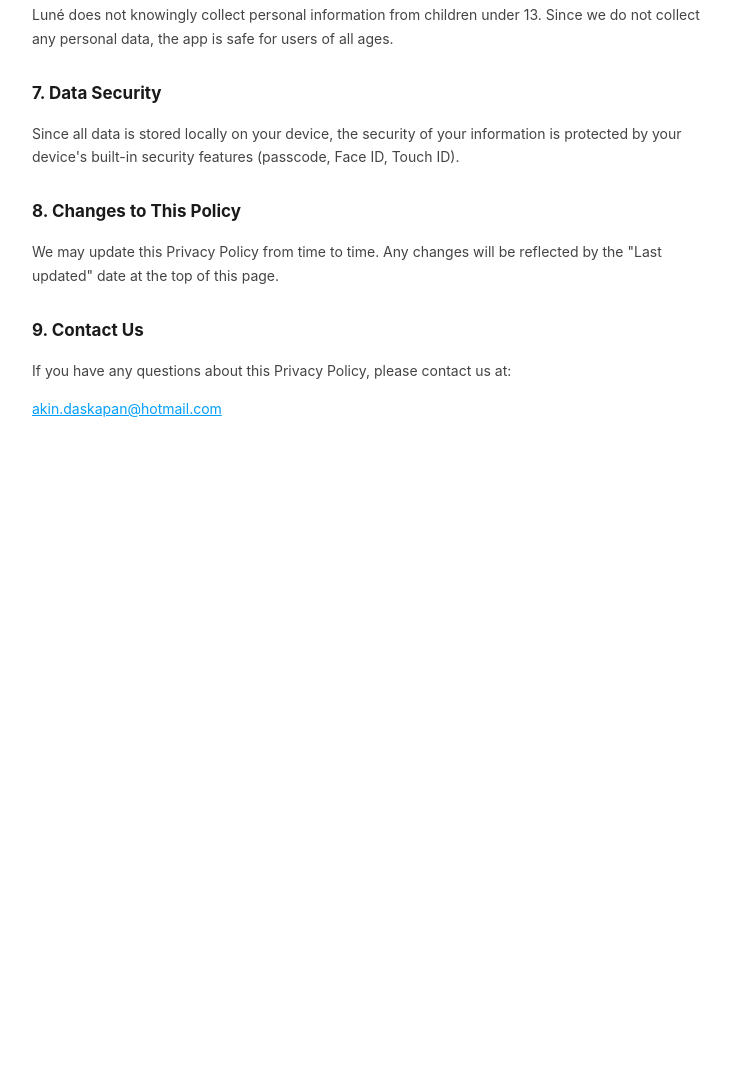
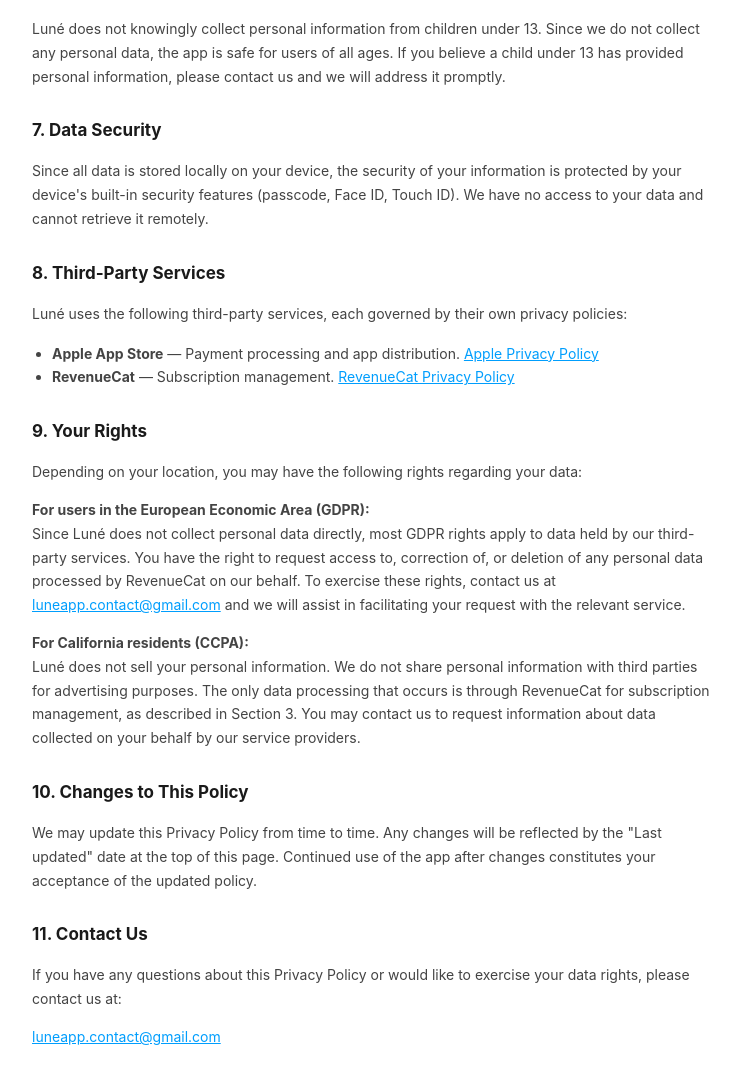
Before and after one commit to akindaskapan/lune-legal, a plain HTML site: page privacy-policy.html in a window 1280 px wide. Shown: the part 1288-2372 px from the top of the page, without its empty margins (268-1008 px from the left). Before the commit the page ends 1754 px from the top, so only its background shows below. Drawn offline with Linux system fonts and the light colour scheme.

Commit message:
Update privacy policy: GDPR, CCPA, KVKK, notification fix, new contact email

```diff
--- a/privacy-policy.html
+++ b/privacy-policy.html
@@ -15,7 +15,7 @@
 </head>
 <body>
     <h1>Privacy Policy</h1>
-    <p>Last updated: February 18, 2026</p>
+    <p>Last updated: February 20, 2026</p>
     <p>Luné ("we", "our", or "us") operates the Luné mobile application. This Privacy Policy explains how we handle your information when you use our app.</p>
 
     <h2>1. Data We Collect</h2>
@@ -23,13 +23,14 @@
     <p>All your preferences and content — including your name, selected theme, favorite quotes, custom affirmations, and notification settings — are stored <strong>locally on your device</strong> only. We have no access to this data.</p>
 
     <h2>2. Notifications</h2>
-    <p>Luné offers optional daily affirmation notifications (up to 3 per day). If you choose to enable notifications during onboarding or in your device settings, the app uses <strong>Apple Push Notification Service (APNs)</strong> to deliver these reminders to your device.</p>
-    <p>The affirmation content shown in notifications is selected locally on your device from your chosen category. No personal data is transmitted to us as part of this process. Apple's handling of notification delivery is governed by <a href="https://www.apple.com/legal/privacy/">Apple's Privacy Policy</a>.</p>
+    <p>Luné offers optional daily affirmation notifications (up to 3 per day). If you choose to enable notifications during onboarding or in your device settings, the app schedules these reminders locally on your device using Apple's local notification system.</p>
+    <p>The affirmation content shown in notifications is selected locally on your device. Morning notifications draw from motivational affirmations, afternoon from focus-oriented content, and evening from self-love affirmations. No personal data is transmitted as part of this process.</p>
     <p>You can disable notifications at any time through your device's Settings.</p>
 
     <h2>3. In-App Purchases & Subscriptions</h2>
     <p>Luné offers optional premium subscriptions (monthly, yearly) and a one-time lifetime purchase. These transactions are processed entirely by <strong>Apple</strong> through the App Store and managed via <strong>RevenueCat</strong>, a third-party subscription management service.</p>
-    <p>As part of subscription management, RevenueCat processes the following data: an anonymous app user ID, purchase history, device type, operating system version, and country (derived from App Store metadata). This data is used solely to verify and manage your subscription status. No personally identifiable information — such as your name, email address, or payment details — is shared with RevenueCat by our app. Payment is handled entirely by Apple. You can review RevenueCat's privacy policy at <a href="https://www.revenuecat.com/privacy">revenuecat.com/privacy</a>.</p>
+    <p>As part of subscription management, RevenueCat processes the following data: an anonymous app user ID, purchase history, device type, operating system version, and country (derived from App Store metadata). This data is used solely to verify and manage your subscription status. No personally identifiable information — such as your name, email address, or payment details — is shared with RevenueCat by our app. Payment is handled entirely by Apple.</p>
+    <p>You can review RevenueCat's privacy practices at <a href="https://www.revenuecat.com/privacy">revenuecat.com/privacy</a>.</p>
 
     <h2>4. Analytics & Tracking</h2>
     <p>Luné does <strong>not</strong> use any analytics, advertising, or tracking services. We do not collect usage data, device identifiers, or behavioral information.</p>
@@ -38,16 +39,32 @@
     <p>Luné offers home screen widgets that display affirmations. Widget data (current quote, theme preference, premium status) is shared between the app and the widget extension using a secure on-device App Group container. This data never leaves your device.</p>
 
     <h2>6. Children's Privacy</h2>
-    <p>Luné does not knowingly collect personal information from children under 13. Since we do not collect any personal data, the app is safe for users of all ages.</p>
+    <p>Luné does not knowingly collect personal information from children under 13. Since we do not collect any personal data, the app is safe for users of all ages. If you believe a child under 13 has provided personal information, please contact us and we will address it promptly.</p>
 
     <h2>7. Data Security</h2>
-    <p>Since all data is stored locally on your device, the security of your information is protected by your device's built-in security features (passcode, Face ID, Touch ID).</p>
+    <p>Since all data is stored locally on your device, the security of your information is protected by your device's built-in security features (passcode, Face ID, Touch ID). We have no access to your data and cannot retrieve it remotely.</p>
 
-    <h2>8. Changes to This Policy</h2>
-    <p>We may update this Privacy Policy from time to time. Any changes will be reflected by the "Last updated" date at the top of this page.</p>
+    <h2>8. Third-Party Services</h2>
+    <p>Luné uses the following third-party services, each governed by their own privacy policies:</p>
+    <ul>
+        <li><strong>Apple App Store</strong> — Payment processing and app distribution. <a href="https://www.apple.com/legal/privacy/">Apple Privacy Policy</a></li>
+        <li><strong>RevenueCat</strong> — Subscription management. <a href="https://www.revenuecat.com/privacy">RevenueCat Privacy Policy</a></li>
+    </ul>
 
-    <h2>9. Contact Us</h2>
-    <p>If you have any questions about this Privacy Policy, please contact us at:</p>
-    <p><a href="mailto:akin.daskapan@hotmail.com">akin.daskapan@hotmail.com</a></p>
+    <h2>9. Your Rights</h2>
+    <p>Depending on your location, you may have the following rights regarding your data:</p>
+
+    <p><strong>For users in the European Economic Area (GDPR):</strong><br>
+    Since Luné does not collect personal data directly, most GDPR rights apply to data held by our third-party services. You have the right to request access to, correction of, or deletion of any personal data processed by RevenueCat on our behalf. To exercise these rights, contact us at <a href="mailto:luneapp.contact@gmail.com">luneapp.contact@gmail.com</a> and we will assist in facilitating your request with the relevant service.</p>
+
+    <p><strong>For California residents (CCPA):</strong><br>
+    Luné does not sell your personal information. We do not share personal information with third parties for advertising purposes. The only data processing that occurs is through RevenueCat for subscription management, as described in Section 3. You may contact us to request information about data collected on your behalf by our service providers.</p>
+
+    <h2>10. Changes to This Policy</h2>
+    <p>We may update this Privacy Policy from time to time. Any changes will be reflected by the "Last updated" date at the top of this page. Continued use of the app after changes constitutes your acceptance of the updated policy.</p>
+
+    <h2>11. Contact Us</h2>
+    <p>If you have any questions about this Privacy Policy or would like to exercise your data rights, please contact us at:</p>
+    <p><a href="mailto:luneapp.contact@gmail.com">luneapp.contact@gmail.com</a></p>
 </body>
 </html>
```
Also changed, not shown: terms-of-use.html (+2 -2 lines).
